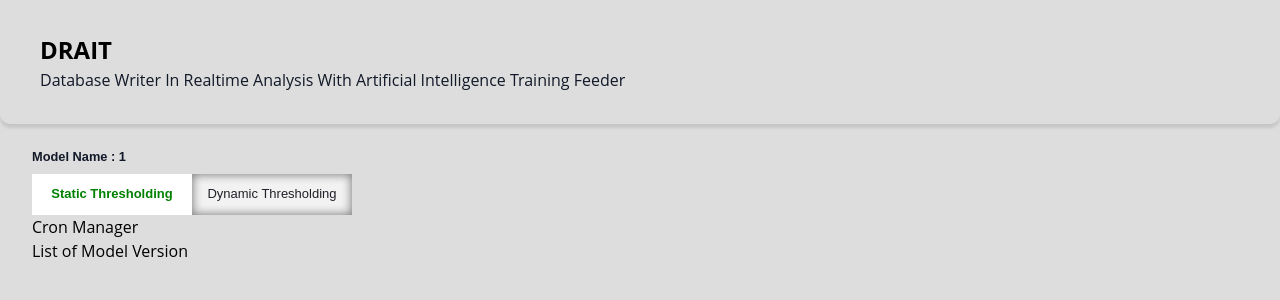
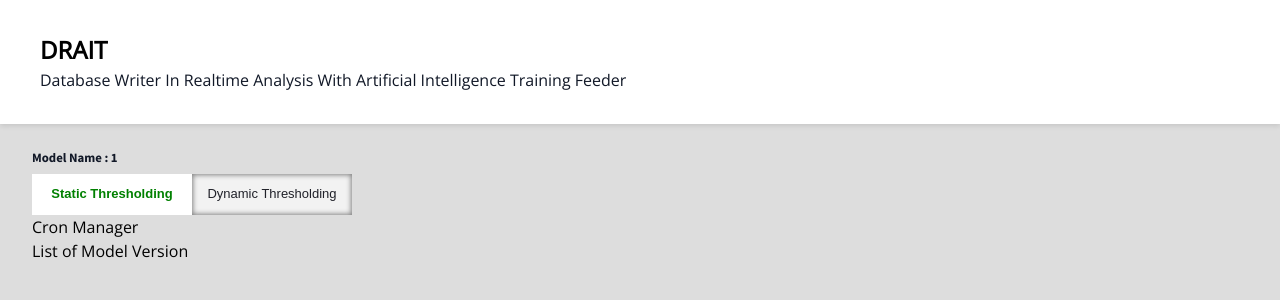
Before and after one commit to Acexoul081/WAR---DRAIT, a Flask app: page /metric/1 in a window 1280 px wide. Shown: the top 300 px of the page. Run offline with Flask 2, Linux system fonts and the light colour scheme; some libraries are stand-ins or nearby versions.

Commit message:
ui update model details page

```diff
--- a/static/main/style.css
+++ b/static/main/style.css
@@ -23,8 +23,8 @@
 .header{
   padding: 2em 2.5em;
   margin-bottom: 1em;
-  box-shadow: 0px 4px 3px rgba(0, 0, 0, 0.1);
-  border-radius: 10px;
+  box-shadow: 0px 2px 5px rgba(0, 0, 0, 0.1);
+  background-color: white;
   /* display: flex;
   flex-direction: column;
   align-items: center; */
--- a/static/metric/style.css
+++ b/static/metric/style.css
@@ -1,4 +1,4 @@
-
+@import url("https://fonts.googleapis.com/css2?family=Open+Sans&family=Source+Sans+Pro:wght@400;700&display=swap");
 
 :root {
     --ff-primary: "Open Sans", sans-serif;
@@ -58,13 +58,10 @@ body {
 }
 
 .header{
-    padding: 2em 2.5em;
-    margin-bottom: 1em;
-    box-shadow: 0px 4px 3px rgba(0, 0, 0, 0.1);
-    border-radius: 10px;
-    /* display: flex;
-    flex-direction: column;
-    align-items: center; */
+  padding: 2em 2.5em;
+  margin-bottom: 1em;
+  box-shadow: 0px 2px 5px rgba(0, 0, 0, 0.1);
+  background-color: white;
 }
 
 .header .title{
@@ -147,7 +144,7 @@ color: var(--clr-neutral-800);
 .button.-regular {
     color: #202129;
     background-color: #f2f2f2;
-    box-shadow: inset 0px 0px 10px 1px gray;
+    box-shadow: inset 0px 0px 5px 1px gray;
 }
 
 .button.-regular:hover {
```
